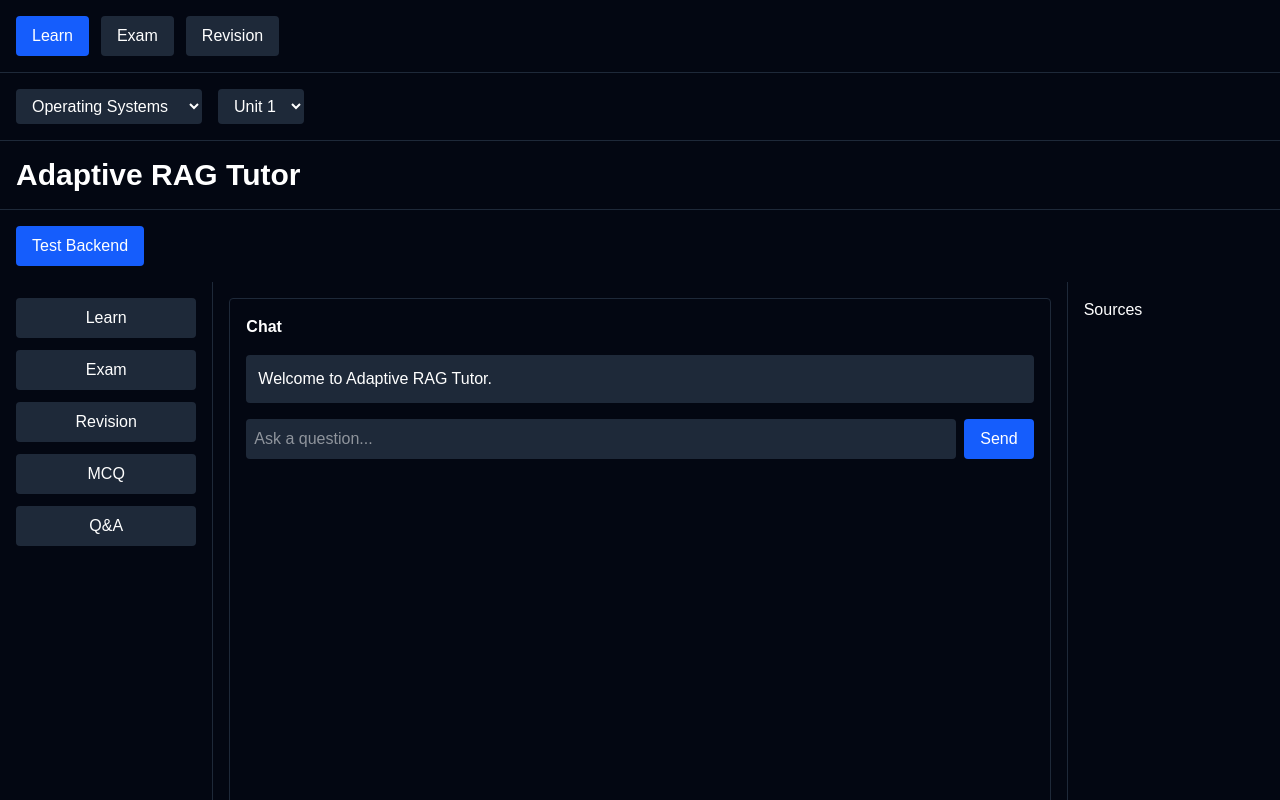
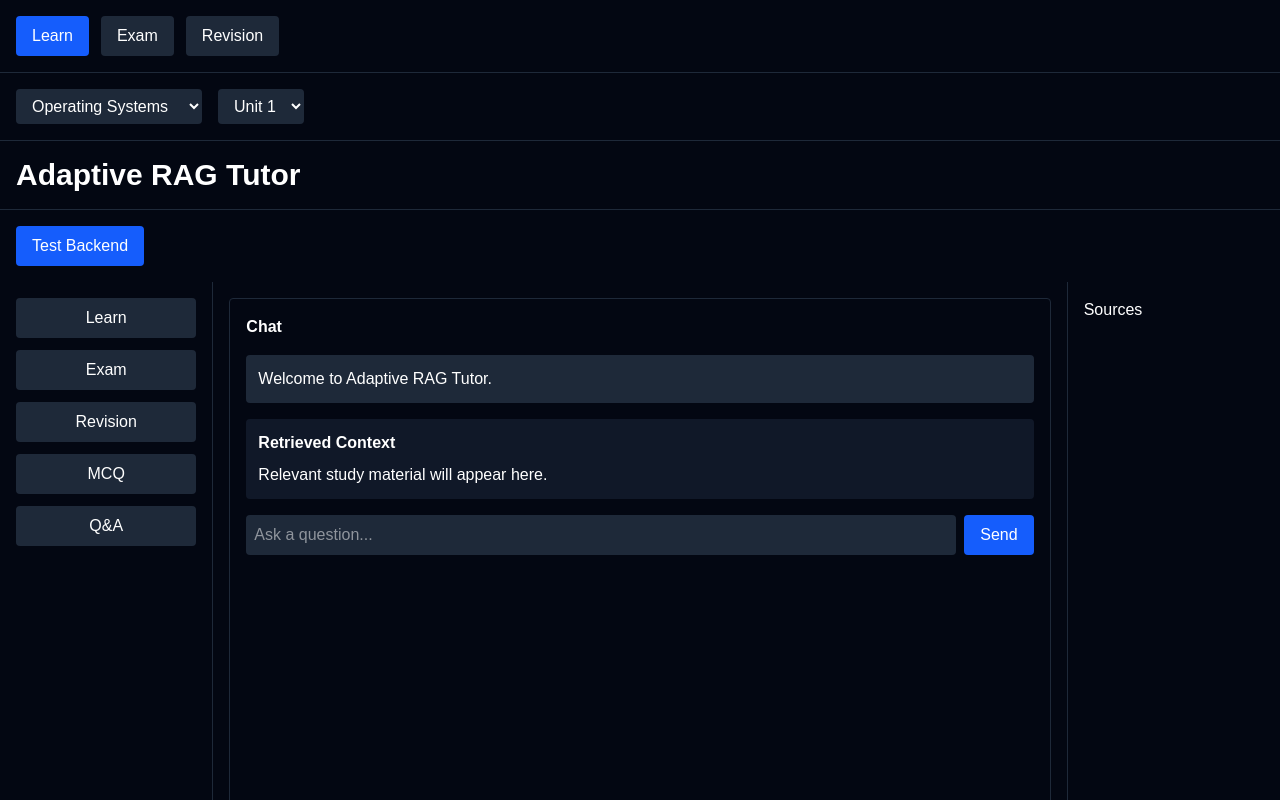
Before and after one commit to Danyl993/adaptive-rag-tutor, a Next.js app in the folder frontend/: page / in a window 1280 px wide. Shown: the top 800 px of the page. Built offline with nearby package versions, Linux system fonts and the light colour scheme.

Commit message:
feat(frontend): display retrieved context

```diff
--- a/frontend/src/components/ChatPanel.jsx
+++ b/frontend/src/components/ChatPanel.jsx
@@ -10,6 +10,16 @@ export default function ChatPanel() {
 
       <Message text="Welcome to Adaptive RAG Tutor." />
 
+      <div className="mt-4 p-3 bg-gray-900 rounded">
+        <h3 className="font-bold mb-2">
+          Retrieved Context
+        </h3>
+
+        <p>
+          Relevant study material will appear here.
+        </p>
+      </div>
+
       <ChatInput />
     </div>
   );
```
